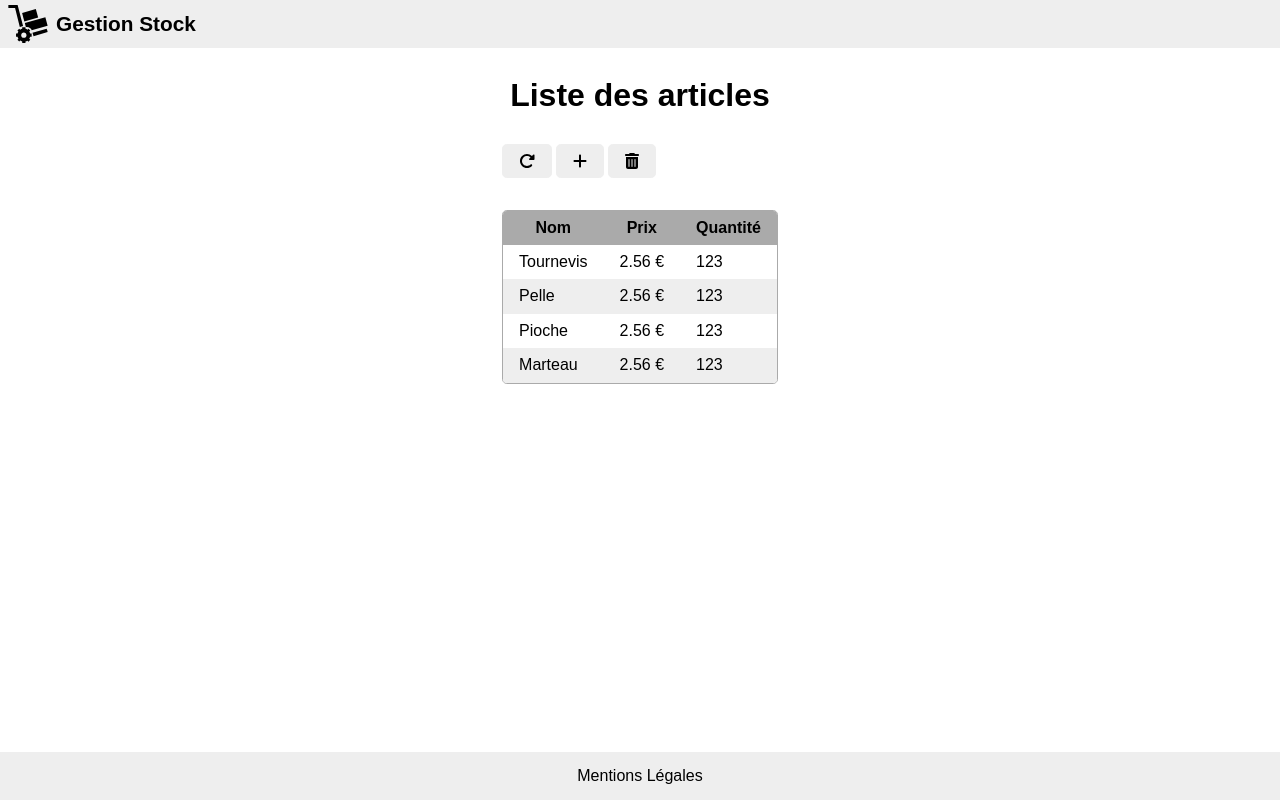
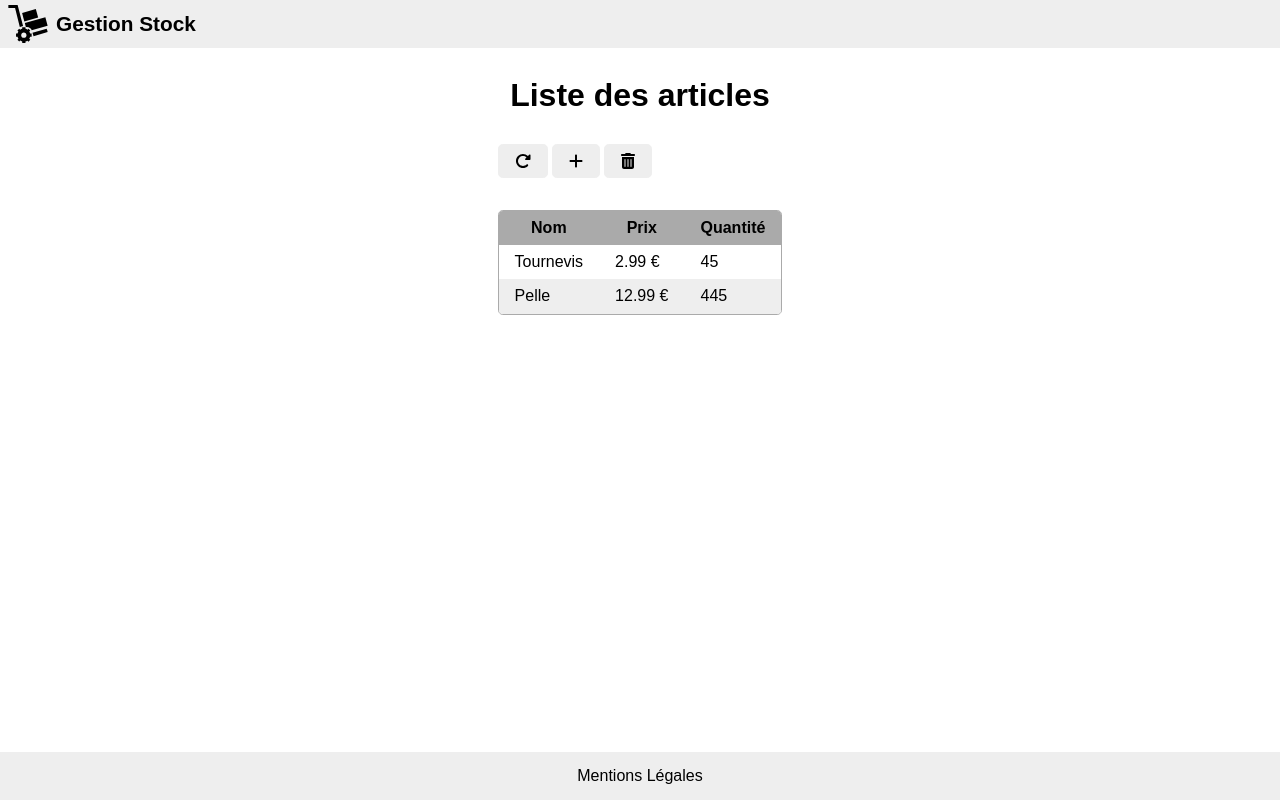
Before and after one commit to jlg-formation/vjspa1-mars-2024, a Vue app in the folder front/: page /stock in a window 1280 px wide. Built offline with nearby package versions, Linux system fonts and the light colour scheme.

Commit message:
dev: loop in vuejs

```diff
--- /dev/null
+++ b/front/src/stock/interfaces/Article.ts
@@ -0,0 +1,8 @@
+export interface Article {
+  id: string;
+  name: string;
+  price: number;
+  qty: number;
+}
+
+export type NewArticle = Omit<Article, "id">;
--- a/front/src/stock/views/ListView.vue
+++ b/front/src/stock/views/ListView.vue
@@ -1,7 +1,14 @@
 <script setup lang="ts">
 import { faRotateRight, faPlus, faTrashAlt } from '@fortawesome/free-solid-svg-icons'
 import { FontAwesomeIcon } from '@fortawesome/vue-fontawesome'
+import { type Article } from '../interfaces/Article'
+
+const articles: Article[] = [
+  { id: 'a1', name: 'Tournevis', price: 2.99, qty: 45 },
+  { id: 'a2', name: 'Pelle', price: 12.99, qty: 445 }
+]
 </script>
+
 <template>
   <main>
     <h1>Liste des articles</h1>
@@ -27,25 +34,10 @@ import { FontAwesomeIcon } from '@fortawesome/vue-fontawesome'
           </tr>
         </thead>
         <tbody>
-          <tr>
-            <td class="name">Tournevis</td>
-            <td class="price">2.56 €</td>
-            <td class="qty">123</td>
-          </tr>
-          <tr>
-            <td class="name">Pelle</td>
-            <td class="price">2.56 €</td>
-            <td class="qty">123</td>
-          </tr>
-          <tr>
-            <td class="name">Pioche</td>
-            <td class="price">2.56 €</td>
-            <td class="qty">123</td>
-          </tr>
-          <tr>
-            <td class="name">Marteau</td>
-            <td class="price">2.56 €</td>
-            <td class="qty">123</td>
+          <tr v-for="a in articles" :key="a.id">
+            <td class="name">{{ a.name }}</td>
+            <td class="price">{{ a.price }} €</td>
+            <td class="qty">{{ a.qty }}</td>
           </tr>
         </tbody>
       </table>
```
